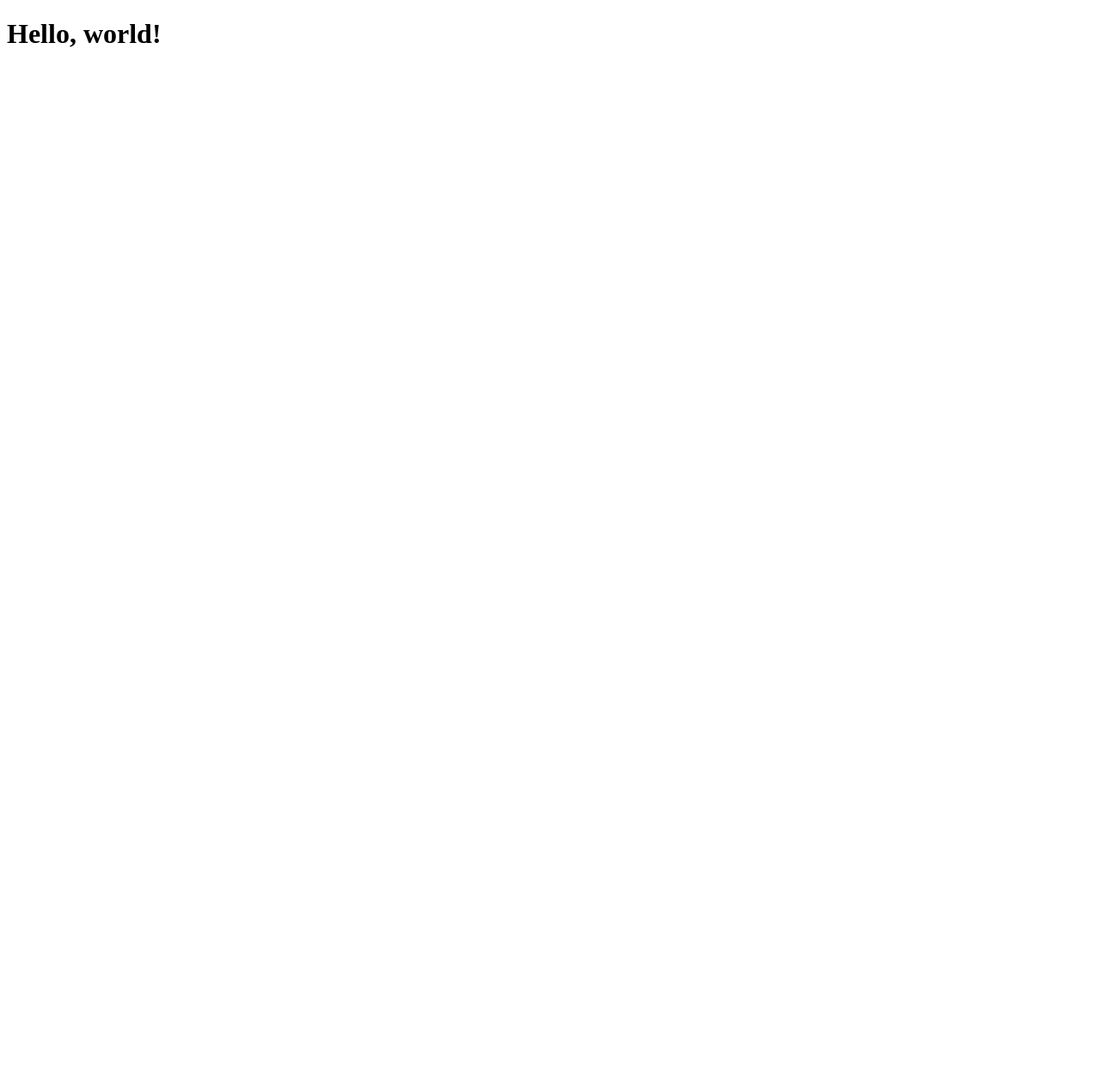
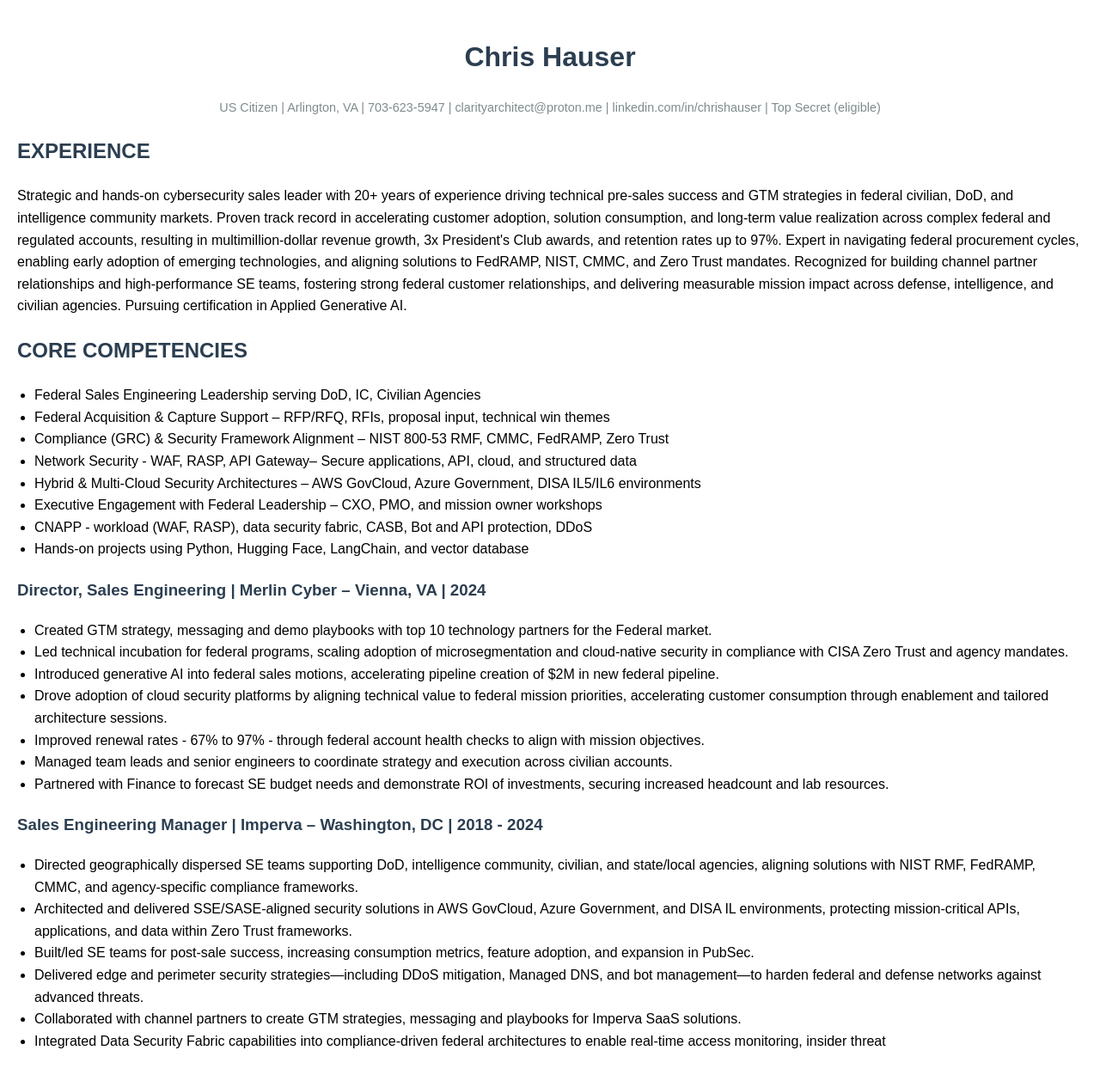
Before and after one commit to GitOuttaHere90210/wonderweb, a plain HTML site: page index.html in a window 1280 px wide. Shown: the whole page at 86% size. Before the commit the page ends 800 px from the top, so only its background shows below. Drawn offline with Linux system fonts and the light colour scheme.

Commit message:
insert resume Oct 10 2025

```diff
--- a/index.html
+++ b/index.html
@@ -1,5 +1,61 @@
-<!doctype html>
-<html>
-  <head><meta charset="utf-8"><title>Your Site</title></head>
-  <body><h1>Hello, world!</h1></body>
-</html>
+<!DOCTYPE html>
+<html lang="en">
+<head>
+    <meta charset="UTF-8">
+    <meta name="viewport" content="width=device-width, initial-scale=1.0">
+    <title>Chris Hauser Resume</title>
+    <style>
+        body { font-family: Arial, sans-serif; margin: 0; padding: 20px; line-height: 1.6; }
+        h1, h2, h3 { color: #2c3e50; }
+        h1 { text-align: center; }
+        .section { margin-bottom: 20px; }
+        .contact { text-align: center; font-size: 0.9em; color: #7f8c8d; }
+        ul { list-style-type: disc; padding-left: 20px; }
+        .bullet { margin-bottom: 10px; }
+    </style>
+</head>
+<body>
+    <h1>Chris Hauser</h1>
+    <div class="contact">US Citizen | Arlington, VA | 703-623-5947 | clarityarchitect@proton.me | linkedin.com/in/chrishauser | Top Secret (eligible)</div>
+
+    <div class="section">
+        <h2>EXPERIENCE</h2>
+        <p>Strategic and hands-on cybersecurity sales leader with 20+ years of experience driving technical pre-sales success and GTM strategies in federal civilian, DoD, and intelligence community markets. Proven track record in accelerating customer adoption, solution consumption, and long-term value realization across complex federal and regulated accounts, resulting in multimillion-dollar revenue growth, 3x President's Club awards, and retention rates up to 97%. Expert in navigating federal procurement cycles, enabling early adoption of emerging technologies, and aligning solutions to FedRAMP, NIST, CMMC, and Zero Trust mandates. Recognized for building channel partner relationships and high-performance SE teams, fostering strong federal customer relationships, and delivering measurable mission impact across defense, intelligence, and civilian agencies. Pursuing certification in Applied Generative AI.</p>
+    </div>
+
+    <div class="section">
+        <h2>CORE COMPETENCIES</h2>
+        <ul>
+            <li>Federal Sales Engineering Leadership serving DoD, IC, Civilian Agencies</li>
+            <li>Federal Acquisition & Capture Support – RFP/RFQ, RFIs, proposal input, technical win themes</li>
+            <li>Compliance (GRC) & Security Framework Alignment – NIST 800-53 RMF, CMMC, FedRAMP, Zero Trust</li>
+            <li>Network Security - WAF, RASP, API Gateway– Secure applications, API, cloud, and structured data</li>
+            <li>Hybrid & Multi-Cloud Security Architectures – AWS GovCloud, Azure Government, DISA IL5/IL6 environments</li>
+            <li>Executive Engagement with Federal Leadership – CXO, PMO, and mission owner workshops</li>
+            <li>CNAPP - workload (WAF, RASP), data security fabric, CASB, Bot and API protection, DDoS</li>
+            <li>Hands-on projects using Python, Hugging Face, LangChain, and vector database</li>
+        </ul>
+    </div>
+
+    <div class="section">
+        <h3>Director, Sales Engineering | Merlin Cyber – Vienna, VA | 2024</h3>
+        <ul>
+            <li>Created GTM strategy, messaging and demo playbooks with top 10 technology partners for the Federal market.</li>
+            <li>Led technical incubation for federal programs, scaling adoption of microsegmentation and cloud-native security in compliance with CISA Zero Trust and agency mandates.</li>
+            <li>Introduced generative AI into federal sales motions, accelerating pipeline creation of $2M in new federal pipeline.</li>
+            <li>Drove adoption of cloud security platforms by aligning technical value to federal mission priorities, accelerating customer consumption through enablement and tailored architecture sessions.</li>
+            <li>Improved renewal rates - 67% to 97% - through federal account health checks to align with mission objectives.</li>
+            <li>Managed team leads and senior engineers to coordinate strategy and execution across civilian accounts.</li>
+            <li>Partnered with Finance to forecast SE budget needs and demonstrate ROI of investments, securing increased headcount and lab resources.</li>
+        </ul>
+    </div>
+
+    <div class="section">
+        <h3>Sales Engineering Manager | Imperva – Washington, DC | 2018 - 2024</h3>
+        <ul>
+            <li>Directed geographically dispersed SE teams supporting DoD, intelligence community, civilian, and state/local agencies, aligning solutions with NIST RMF, FedRAMP, CMMC, and agency-specific compliance frameworks.</li>
+            <li>Architected and delivered SSE/SASE-aligned security solutions in AWS GovCloud, Azure Government, and DISA IL environments, protecting mission-critical APIs, applications, and data within Zero Trust frameworks.</li>
+            <li>Built/led SE teams for post-sale success, increasing consumption metrics, feature adoption, and expansion in PubSec.</li>
+            <li>Delivered edge and perimeter security strategies—including DDoS mitigation, Managed DNS, and bot management—to harden federal and defense networks against advanced threats.</li>
+            <li>Collaborated with channel partners to create GTM strategies, messaging and playbooks for Imperva SaaS solutions.</li>
+            <li>Integrated Data Security Fabric capabilities into compliance-driven federal architectures to enable real-time access monitoring, insider threat
```
